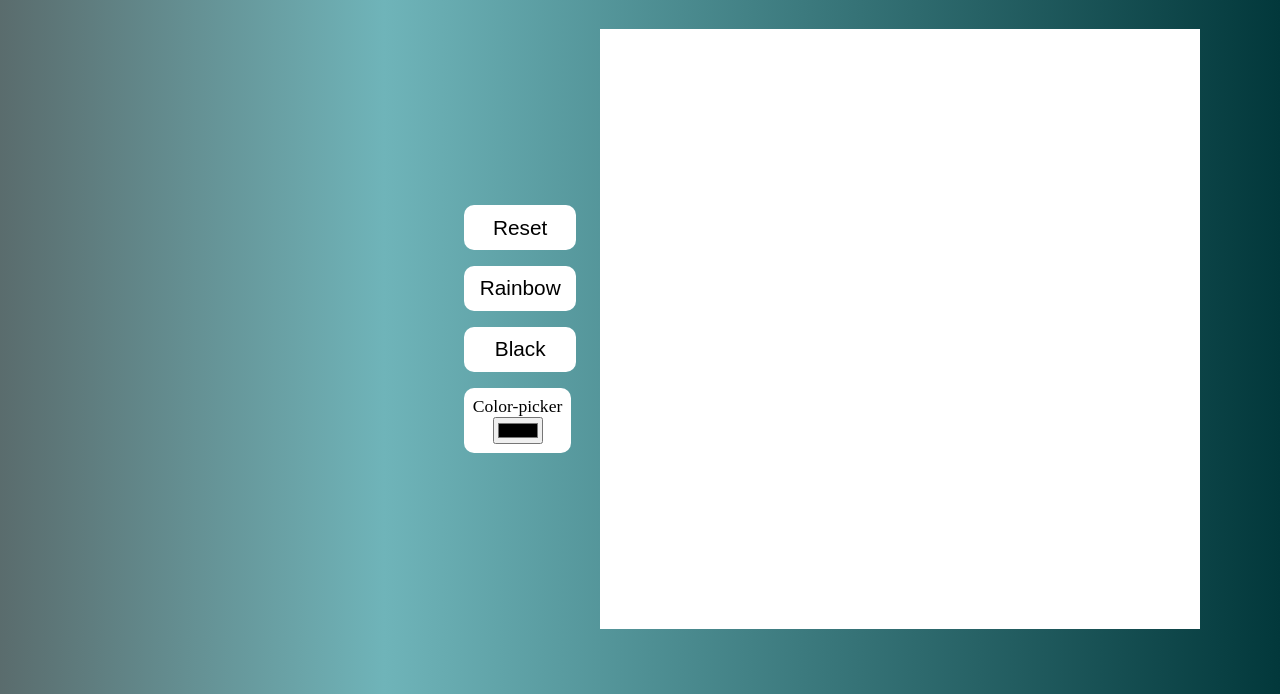
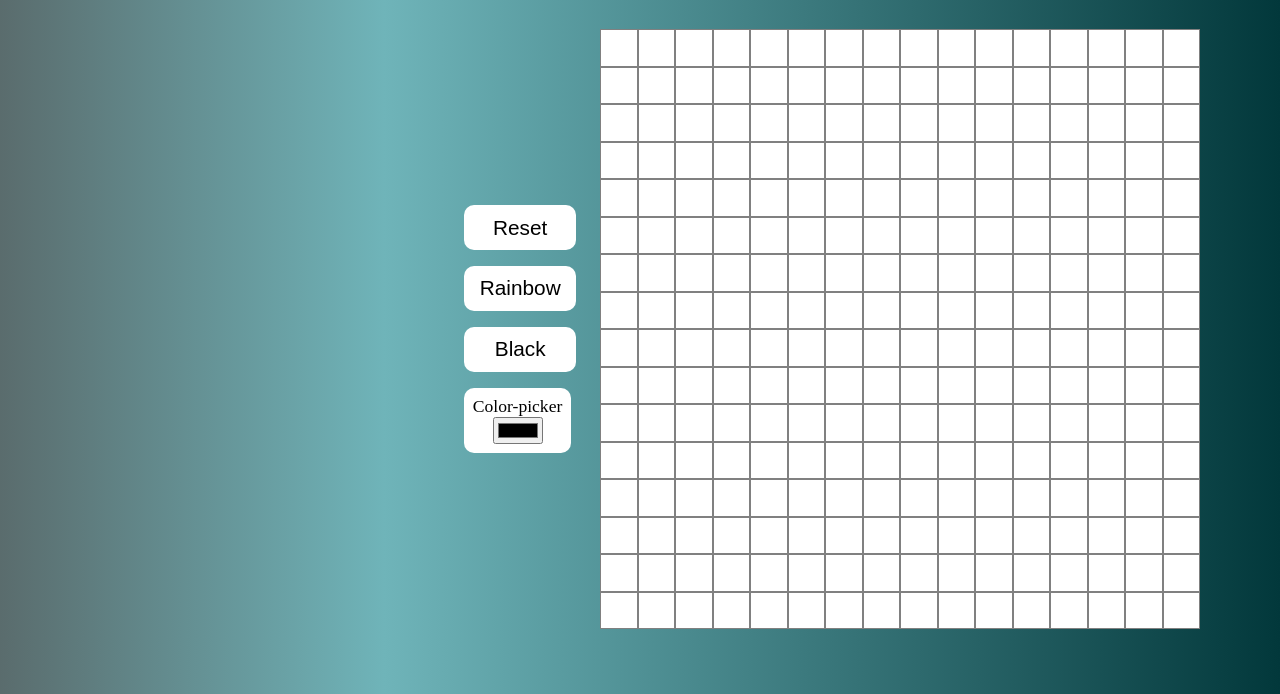
Before and after one commit to abdulhasibn/Etch_a_Sketch, a plain HTML site: page index.html in a window 1280 px wide. Shown: the part 106-800 px from the top of the page. Drawn offline with Linux system fonts and the light colour scheme; a web font is replaced by a local one.

Commit message:
Add grids to the canvas div
Found a way to add grids to the canvas using Javascript dynamically.
First approach was not successful. However, this one went through.

```diff
--- a/script.js
+++ b/script.js
@@ -1,28 +1,11 @@
-const canvas = document.querySelector("#canvas");
-let rows = document.querySelectorAll(".row");
-let cells = document.querySelectorAll(".cell");
+const canvas = document.querySelector(".canvas");
+function makeCells(rows, cols){
+    canvas.style.setProperty(("--grid-rows"), rows);
+    canvas.style.setProperty(("--grid-cols"), cols);
+    for (let i = 0; i < (rows * cols); i ++){
+        let cell = document.createElement("div");
+        canvas.appendChild(cell).className = "grid-item";
+    }
 
-makeGrids();
-
-function makeGrids(){
-    makeRows(16);
-    makeCells(16);
 }
-function makeRows(rowNum){
-    for (let i = 0; i < rowNum; i++){
-        let row = document.createElement('div');
-        canvas.appendChild(row).className = "row";
-        console.log("works");
-
-    };
-};
-
-function makeCells(colNum){
-    for (let i = 0; i < rows.length; i++){
-        for (let j = 0; j < colNum; j++){
-            let col = document.createElement('div');
-            rows[j].appendChild(col).className = "cell";
-            console.log("Works");
-        };
-    };
-};
+makeCells(16,16);
--- a/styles.css
+++ b/styles.css
@@ -6,6 +6,10 @@
 body{
     background-image: linear-gradient(90deg, rgb(90, 108, 109),  rgb(111, 180, 185) 30% , rgb(2, 56, 59));
     font-family: 'Gulzar', serif;
+}
+:root{
+    --grid-rows: 1;
+    --grid-cols: 1;
 }
 h1{
     text-align: center;
@@ -40,6 +44,9 @@ h1{
     width: 600px;
     height: 600px;
     background-color: white;
+    display: grid;
+    grid-template-rows: repeat(var(--grid-rows), 1fr);
+    grid-template-columns: repeat(var(--grid-cols), 1fr);
 }
 .color_picker{
     margin: 0 auto;
@@ -56,9 +63,8 @@ h1{
     margin-right: .3em;
     display: block;
 }
-.cells{
-    min-width: 20px;
-    min-height: 20px;
-    display: inline-block;
-    border: 1px solid black;
+.grid-item{
+    min-height: 1px;
+    min-width: 1px;
+    border: 1px solid grey;
 }
```
Also changed, not shown: 1 other file.
